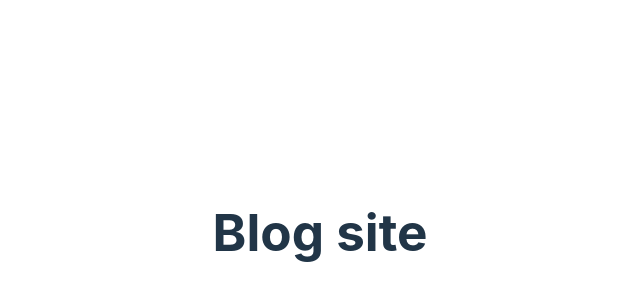
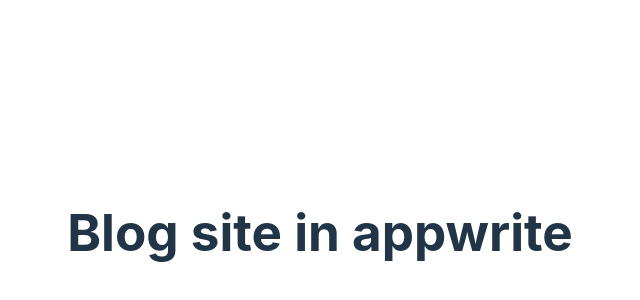
Before and after one commit to bharti147/Blog, a React (Vite) app: page / in a window 1280 px wide. Shown: the part 168-468 px from the top of the page, without its empty margins (320-960 px from the left). Built offline with nearby package versions, Linux system fonts and the light colour scheme.

Commit message:
adding env to gitignore

```diff
--- a/src/App.jsx
+++ b/src/App.jsx
@@ -1,16 +1,12 @@
-import { useState } from 'react'
-import reactLogo from './assets/react.svg'
-import viteLogo from '/vite.svg'
 import './App.css'
 
 function App() {
-  const [count, setCount] = useState(0)
 
   return (
    <>
-    <h1>Blog site</h1>
+    <h1>Blog site in appwrite
+    </h1>
    </>
   )
 }
-
 export default App
```
Also changed, not shown: package.json (+8 -1 lines), 2 other files (tests, documents, lock files or other folders).
